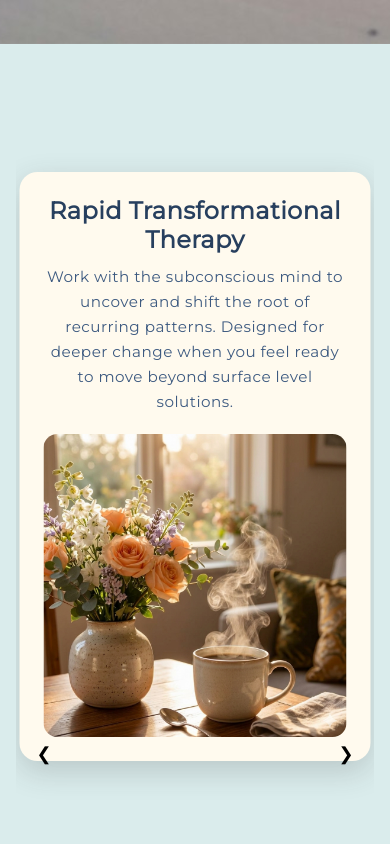
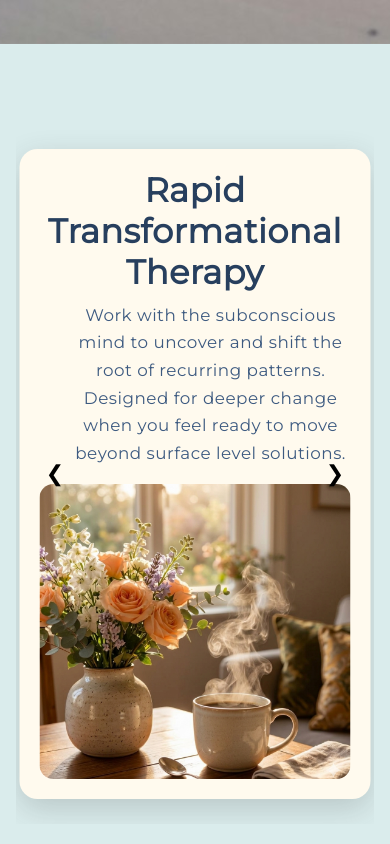
Before and after one commit to katag1001/soul_subconscious, a React (Vite) app: page / in a window 390 px wide. Shown: the part 800-1644 px from the top of the page. Built offline with nearby package versions, Linux system fonts and the light colour scheme.

Commit message:
mobile carousel fix

```diff
--- a/src/components/CardCarousel.css
+++ b/src/components/CardCarousel.css
@@ -164,104 +164,56 @@
 
   /* Container */
   .carousel-container {
-    height: auto;
-    padding: 3rem 0;
+    position: relative;
+    height: 700px;
+    padding: 0;
   }
 
   .carousel-track {
-    height: auto;
+    height: 100%;
   }
 
   /* Cards */
   .carousel-card {
-    position: relative;
+    position: absolute;
     width: 90vw;
-    height: auto;
     max-width: 420px;
-    transform: translate(-50%, 0);
-    top: 0;
+    height: 650px;
+    top: 50%;
     left: 50%;
+    transform: translate(-50%, -50%);
     opacity: 0;
-    background: var(--bg-primary);
     pointer-events: none;
   }
 
   .carousel-card.active {
     opacity: 1;
     pointer-events: auto;
-    transform: translate(-50%, 0);
   }
-
 
   .carousel-card.left,
   .carousel-card.right {
     display: none;
   }
 
+  /* Layout */
   .card-content {
     flex-direction: column;
-    padding: 1.5rem;
-    gap: 1.25rem;
+    height: 100%;
+    padding: 1.25rem;
+    gap: 1rem;
   }
 
   .card-image {
-    width: 100%;
-    height: 200px;
+    height: 150px;
+    width: auto;
   }
 
-  .card-image img {
-    border-radius: var(--radius-md);
+  .card-text {
+    flex: 1;
+    text-align: center;
+    padding-left: 0;
+    justify-content: center;
   }
 
-  /* Text */
-  .card-text {
-    padding-left: 0;
-    text-align: center;
-    justify-content: flex-start;
-  }
-
-  .card-text h2 {
-    font-size: 1.5rem;
-  }
-
-  .card-text p {
-    font-size: 0.95rem;
-    max-width: 100%;
-    margin: 0 auto;
-  }
-
-  /* Arrows */
-  .nav-arrow {
-    width: 40px;
-    height: 40px;
-    font-size: 18px;
-    top: auto;
-    bottom: -2.5rem;
-    transform: none;
-  }
-
-  .nav-arrow.left {
-    left: 35%;
-  }
-
-  .nav-arrow.right {
-    right: 35%;
-  }
 }
-
-@media (max-width: 768px) {
-
-  .nav-arrow {
-    top: 50%;
-    bottom: auto;
-    transform: translateY(-50%);
-  }
-
-  .nav-arrow.left {
-    left: 8px;
-  }
-
-  .nav-arrow.right {
-    right: 8px;
-  }
-}
```
